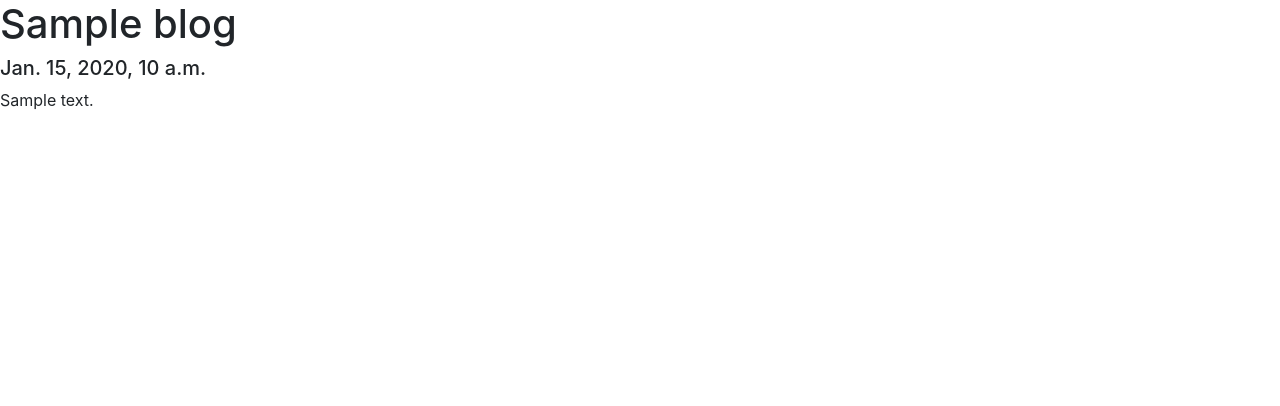
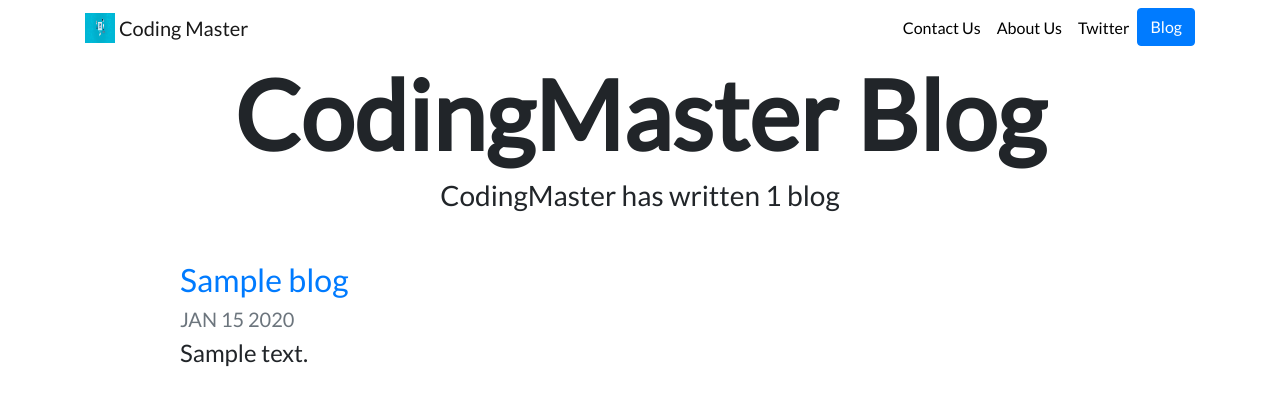
Before and after one commit to dipakgithub-gvp/personal_portfolio, a Django app: template templates/blog/blog_index.html in a window 1280 px wide. Shown: the top 406 px of the page. Run offline with Django 3.2, Linux system fonts and the light colour scheme; the template is opened without the code that fills it: most values are stand-ins (such as "Sample title", 1, 10 or a date in 2020); data that the repository does not hold is empty; some libraries are stand-ins or nearby versions.

Commit message:
completed the personal portfolio project.

```diff
--- a/blog/urls.py
+++ b/blog/urls.py
@@ -1,6 +1,9 @@
 from django.urls import path, include
 from . import views
 
+app_name = 'blog'
+
 urlpatterns = [
     path('', views.blog_index, name="blog_index"),
+    path('<int:blog_id>',views.blog_post, name='blog_post'),
 ]
--- a/personal_portfolio/settings.py
+++ b/personal_portfolio/settings.py
@@ -128,6 +128,7 @@ USE_TZ = True
 # https://docs.djangoproject.com/en/2.1/howto/static-files/
 
 STATIC_URL = '/static/'
+# STATIC_ROOT = os.path.join(BASE_DIR, 'static')
 
 MEDIA_URL = '/media/'
 MEDIA_ROOT = os.path.join(BASE_DIR, 'media')
--- /dev/null
+++ b/portfolio/static/portfolio/custom.css
@@ -0,0 +1,24 @@
+.navbar-nav .nav-link {
+    color: rgba(0,0,0,1) !important;
+}
+
+.navbar-nav .nav-link:hover {
+    color: rgba(0,0,0,.5) !important;
+}
+
+body {
+    font-family: 'Lato', sans-serif;
+}
+
+#blogtitle {
+    font-size: 6rem;
+}
+
+@media (min-width: 992px) {
+    #hometext {
+        font-size: 4rem;
+    }
+    #blogdetailtitle {
+        font-size: 5rem;
+    }
+}
--- a/templates/blog/blog_index.html
+++ b/templates/blog/blog_index.html
@@ -1,25 +1,17 @@
-<!doctype html>
-<html lang="en">
-  <head>
-    <!-- Required meta tags -->
-    <meta charset="utf-8">
-    <meta name="viewport" content="width=device-width, initial-scale=1, shrink-to-fit=no">
+{% extends 'portfolio/base.html' %}
 
-    <!-- Bootstrap CSS -->
-    <link rel="stylesheet" href="https://stackpath.bootstrapcdn.com/bootstrap/4.5.0/css/bootstrap.min.css" integrity="sha384-9aIt2nRpC12Uk9gS9baDl411NQApFmC26EwAOH8WgZl5MYYxFfc+NcPb1dKGj7Sk" crossorigin="anonymous">
-
-    <title>Hello, world!</title>
-  </head>
-  <body>
-    {% for blog in blogs %}
-        <h1>{{blog.title}}</h1>
-        <h5>{{blog.date}}</h5>
-        <p>{{blog.desc}}</p>
-    {% endfor %}
-    <!-- Optional JavaScript -->
-    <!-- jQuery first, then Popper.js, then Bootstrap JS -->
-    <script src="https://code.jquery.com/jquery-3.5.1.slim.min.js" integrity="sha384-DfXdz2htPH0lsSSs5nCTpuj/zy4C+OGpamoFVy38MVBnE+IbbVYUew+OrCXaRkfj" crossorigin="anonymous"></script>
-    <script src="https://cdn.jsdelivr.net/npm/popper.js@1.16.0/dist/umd/popper.min.js" integrity="sha384-Q6E9RHvbIyZFJoft+2mJbHaEWldlvI9IOYy5n3zV9zzTtmI3UksdQRVvoxMfooAo" crossorigin="anonymous"></script>
-    <script src="https://stackpath.bootstrapcdn.com/bootstrap/4.5.0/js/bootstrap.min.js" integrity="sha384-OgVRvuATP1z7JjHLkuOU7Xw704+h835Lr+6QL9UvYjZE3Ipu6Tp75j7Bh/kR0JKI" crossorigin="anonymous"></script>
-  </body>
-</html>
+{% block body %}
+<h1 id="blogtitle" class="font-weight-bold text-center">CodingMaster Blog</h1>
+<h3 class="text-center mb-5">CodingMaster has written {{ blogs.count }} blog{{ blogs.count|pluralize }}</h3>
+{% for blog in blogs %}
+  <div class="row justify-content-center my-3">
+    <div class="col-md-10">
+      <a href="{% url 'blog:blog_post' blog.sr_no %}">
+        <h2>{{ blog.title }}</h2>
+      </a>
+      <h5 class="text-muted">{{ blog.date|date:'M d Y'|upper }}</h5>
+      <h4>{{ blog.description|striptags|truncatechars:300 }}</h4>
+    </div>
+  </div>
+  {% endfor %}
+{% endblock %}
--- /dev/null
+++ b/templates/portfolio/base.html
@@ -0,0 +1,67 @@
+<!doctype html>
+{% load static %}
+<html lang="en">
+<head>
+    <!-- Required meta tags -->
+    <meta charset="utf-8">
+    <meta name="viewport" content="width=device-width, initial-scale=1, shrink-to-fit=no">
+
+    <!-- Bootstrap CSS -->
+    <link rel="stylesheet" href="https://stackpath.bootstrapcdn.com/bootstrap/4.5.0/css/bootstrap.min.css"
+        integrity="sha384-9aIt2nRpC12Uk9gS9baDl411NQApFmC26EwAOH8WgZl5MYYxFfc+NcPb1dKGj7Sk" crossorigin="anonymous">
+    <script src="https://code.jquery.com/jquery-3.5.1.slim.min.js"
+        integrity="sha384-DfXdz2htPH0lsSSs5nCTpuj/zy4C+OGpamoFVy38MVBnE+IbbVYUew+OrCXaRkfj"
+        crossorigin="anonymous"></script>
+    <script src="https://cdn.jsdelivr.net/npm/popper.js@1.16.0/dist/umd/popper.min.js"
+        integrity="sha384-Q6E9RHvbIyZFJoft+2mJbHaEWldlvI9IOYy5n3zV9zzTtmI3UksdQRVvoxMfooAo"
+        crossorigin="anonymous"></script>
+    <script src="https://stackpath.bootstrapcdn.com/bootstrap/4.5.0/js/bootstrap.min.js"
+        integrity="sha384-OgVRvuATP1z7JjHLkuOU7Xw704+h835Lr+6QL9UvYjZE3Ipu6Tp75j7Bh/kR0JKI"
+        crossorigin="anonymous"></script>
+
+    <link rel="stylesheet" href="{% static "portfolio/custom.css" %}">
+    <link href="https://fonts.googleapis.com/css?family=Lato&display=swap" rel="stylesheet">
+    <link rel="icon" type="image/png" href="{% static "portfolio/Logo.png" %}">
+
+    <title>Personal Blog</title>
+</head>
+
+<body>
+    <nav id="topNav" class="navbar navbar-expand-md navbar-light">
+        <div class="container">
+            <a class="navbar-brand" href="{% url 'index' %}">
+                <img src="{% static "portfolio/logo.jpg" %}" width="30" height="30" class="d-inline-block align-top"
+                    alt="Nick's Logo">
+                <span>Coding Master</span>
+            </a>
+            <button class="navbar-toggler" type="button" data-toggle="collapse" data-target="#navbarNav"
+                aria-controls="navbarNav" aria-expanded="false" aria-label="Toggle navigation">
+                <span class="navbar-toggler-icon"></span>
+            </button>
+            <div class="collapse navbar-collapse text-center" id="navbarNav">
+                <ul class="navbar-nav ml-auto">
+                    <li class="nav-item">
+                        <a class="nav-link" href="https://drive.google.com/open?id=1Rj9Hw3yYtQJ5Yry93b73XCSm7r_kWKJu"
+                            target="_blank">Contact Us</a>
+                    </li>
+                    <li class="nav-item">
+                        <a class="nav-link" href="https://twitter.com/Gujju_Boy42"
+                            target="_blank">About Us</a>
+                    </li>
+                    <li class="nav-item">
+                        <a class="nav-link" href="https://twitter.com/Knowledge_Shelf" target="_blank">Twitter</a>
+                    </li>
+                    <li>
+                        <a role="button" href="{% url 'blog:blog_index' %}" class="btn btn-primary">Blog</a>
+                    </li>
+                </ul>
+            </div>
+        </div>
+    </nav>
+
+    <div class="container">
+        {% block body  %}{% endblock %}
+    </div>
+</body>
+
+</html>
```
Also changed, not shown: blog/views.py (+6 -1 lines), templates/blog/blog_post.html (added, +7 -0 lines), templates/portfolio/index.html (+32 -30 lines), portfolio/static/portfolio/dipak.jpg (added), portfolio/static/portfolio/logo.jpg (added), static/portfolio/forbes.png (deleted).
